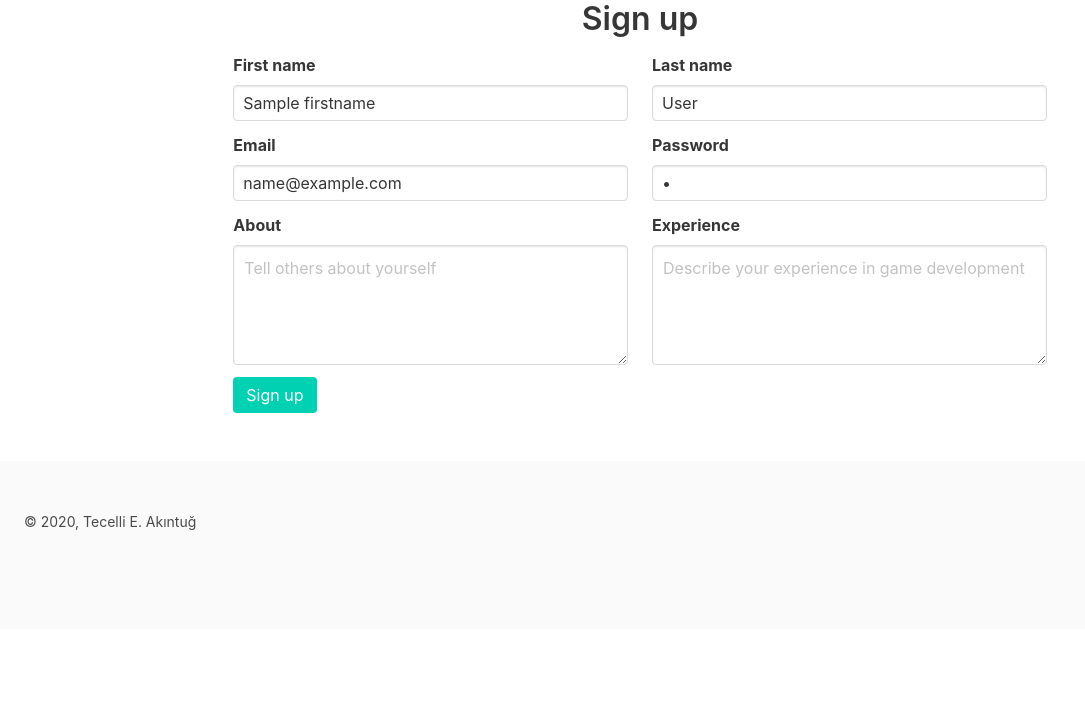
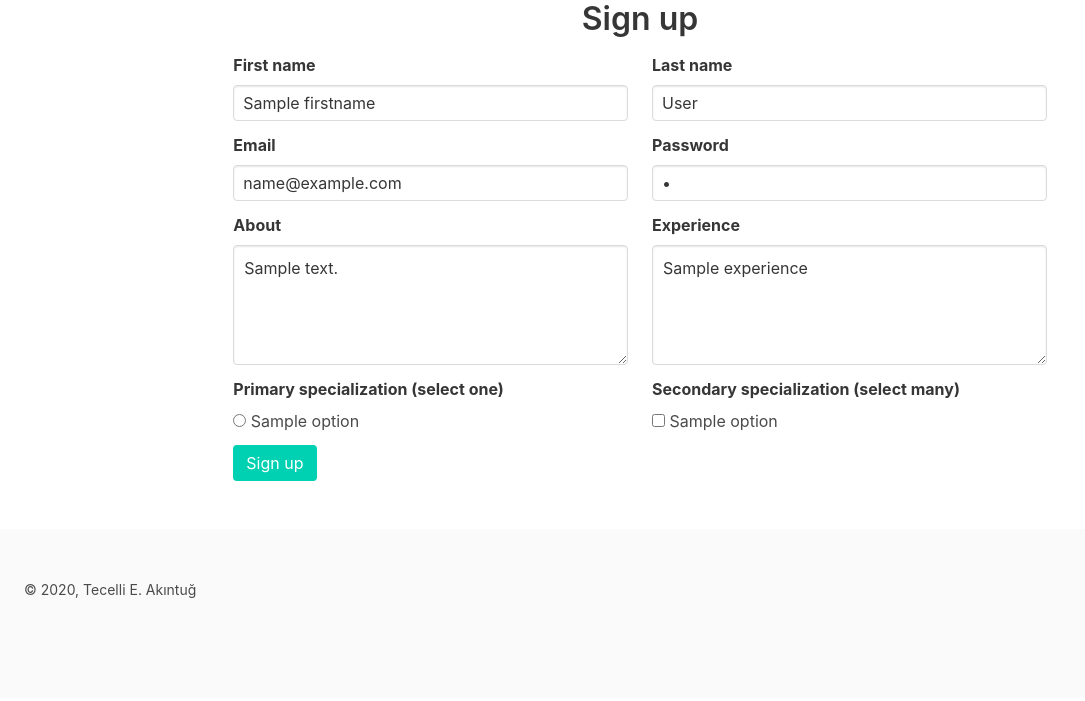
Before and after one commit to ANamelessGhoul/TeamMaker, a Flask app: template templates/signup.html in a window 1280 px wide. Shown: the part 99-800 px from the top of the page, without its empty margins (0-1085 px from the left). Run offline with Flask 2, Linux system fonts and the light colour scheme; the template is opened without the code that fills it: most values are stand-ins (such as "Sample title", 1, 10 or a date in 2020).

Commit message:
added signup form validation

```diff
--- a/templates/home.html
+++ b/templates/home.html
@@ -13,7 +13,7 @@
       </div>
     </section>
     <section class="section has-text-centered">
-        <a class="button is-large is-primary">Sign up</a>
+        <a class="button is-large is-primary" href="{{ url_for('signup_page') }}">Sign up</a>
     </section>
 
 {% endblock %}
--- a/templates/layout.html
+++ b/templates/layout.html
@@ -3,7 +3,7 @@
   <head>
     <meta charset="utf-8"/>
     <meta name="viewport" content="width=device-width, initial-scale=1"/>
-    <title>My movies - {% block title %}{% endblock %}</title>
+    <title>OTG GJTM - {% block title %}{% endblock %}</title>
     <link rel="stylesheet" href="https://cdnjs.cloudflare.com/ajax/libs/bulma/0.7.1/css/bulma.min.css"/>
     <link rel="stylesheet" href="{{ url_for('static', filename='mymovies.css') }}"/>
   </head>
--- a/templates/login.html
+++ b/templates/login.html
@@ -15,7 +15,7 @@
 
     <div class="field is-grouped">
         <div class="control">
-        <button class="button is-primary">Sign up</button>
+        <button class="button is-primary">Log in</button>
         </div>
     </div>
     </form>
--- a/templates/macros.html
+++ b/templates/macros.html
@@ -16,7 +16,7 @@
     <div class="field">
         <label for="{{name}}" class="label">{{label|capitalize}}</label>
         <div class="control ">
-            <textarea name="{{name}}" class="textarea {{'is-danger' if name in values.errors}}" {{'required' if required else ''}} placeholder="{{ placeholder }}" value="{{ values.data[name] }}"></textarea>
+            <textarea name="{{name}}" class="textarea {{'is-danger' if name in values.errors}}" {{'required' if required else ''}} placeholder="{{ placeholder }}">{{ values.data[name] }}</textarea>
         </div>
         {% if name in values.errors %}
         <p class="help is-danger">
@@ -25,3 +25,46 @@
         {% endif %}
     </div>
 {% endmacro %}
+
+{% macro radios(values, name, options, label = name) %}
+    <div class="field">
+        <label class="label">{{label|capitalize}}</label>
+        <div class="control">
+            {% for option in options %}
+            <div class="control is-expanded">
+                <label class="radio">
+                    <input type="radio" name="{{ name }}" value="{{ options.index(option) }}" {{ 'checked' if options.index(option) == values.data[name] }}>
+                    {{ option }}
+                </label>
+            </div>
+            {% endfor %}
+        </div>
+        {% if name in values.errors %}
+        <p class="help is-danger">
+            {{ values.errors[name] }}
+        </p>
+        {% endif %}
+    </div>
+{% endmacro %}
+
+{% macro multi_checkbox(values, name, options, label = name, pow = None, contains = None) %}
+    <div class="field">
+        <label class="label">{{label|capitalize}}</label>
+        <div class="control">
+            {% for option in options %}
+            <div class="control is-expanded">
+                <label class="checkbox">
+                    <input type="checkbox" name="{{ option }}" value="{{ pow(2, options.index(option)) }}" {{ 'checked' if contains(values.data[name], options.index(option)) }}>
+                    {{ option }}
+                </label>
+            </div>
+
+            {% endfor %}
+        </div>
+        {% if name in values.errors %}
+        <p class="help is-danger">
+            {{ values.errors[name] }}
+        </p>
+        {% endif %}
+    </div>
+{% endmacro %}
--- a/templates/signup.html
+++ b/templates/signup.html
@@ -10,9 +10,10 @@
 
     <div class="columns is-centered">
         <div class="column is-4">
-            {{ macros.required_text_field(values, 'firstname', label = 'First Name', placeholder = 'Choose username', required=False)}}
+            {{ macros.required_text_field(values, 'firstname', label = 'First Name')}}
             {{ macros.required_text_field(values, 'email', type='email')}}
             {{ macros.required_text_area(values, 'about', placeholder='Tell others about yourself')}}
+            {{ macros.radios(values, 'primary', options = options, label='Primary specialization (Select one)')}}
 
             <div class="field is-grouped">
                 <div class="control">
@@ -26,6 +27,7 @@
 
             {{ macros.required_text_field(values, 'password', type='password')}}
             {{ macros.required_text_area(values, 'experience', placeholder='Describe your experience in game development')}}
+            {{ macros.multi_checkbox(values, 'secondary', options = options, pow = pow, label='Secondary specialization (Select many)', contains = contains)}}
         </div>
     </div>
 </form>
```
Also changed, not shown: database.py (+7 -0 lines), view.py (+50 -17 lines), README.md.
